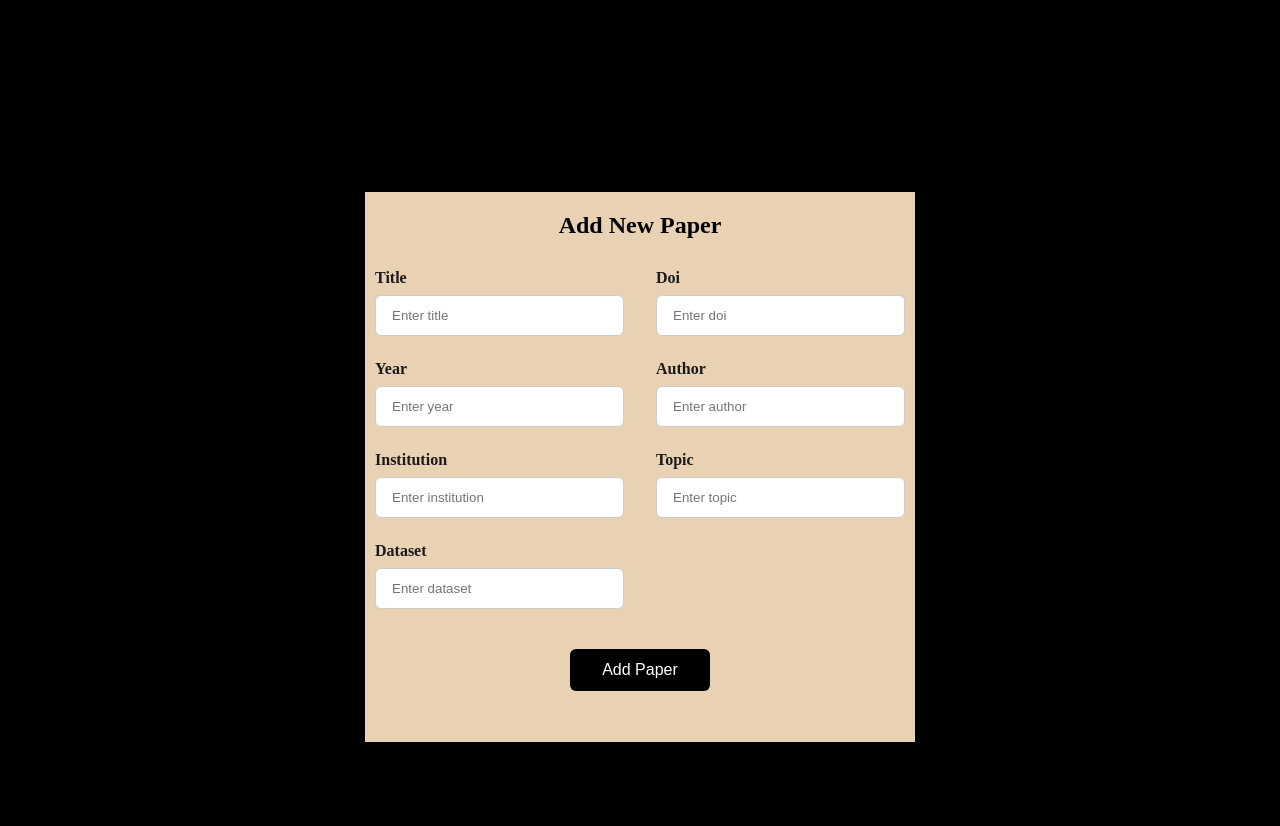
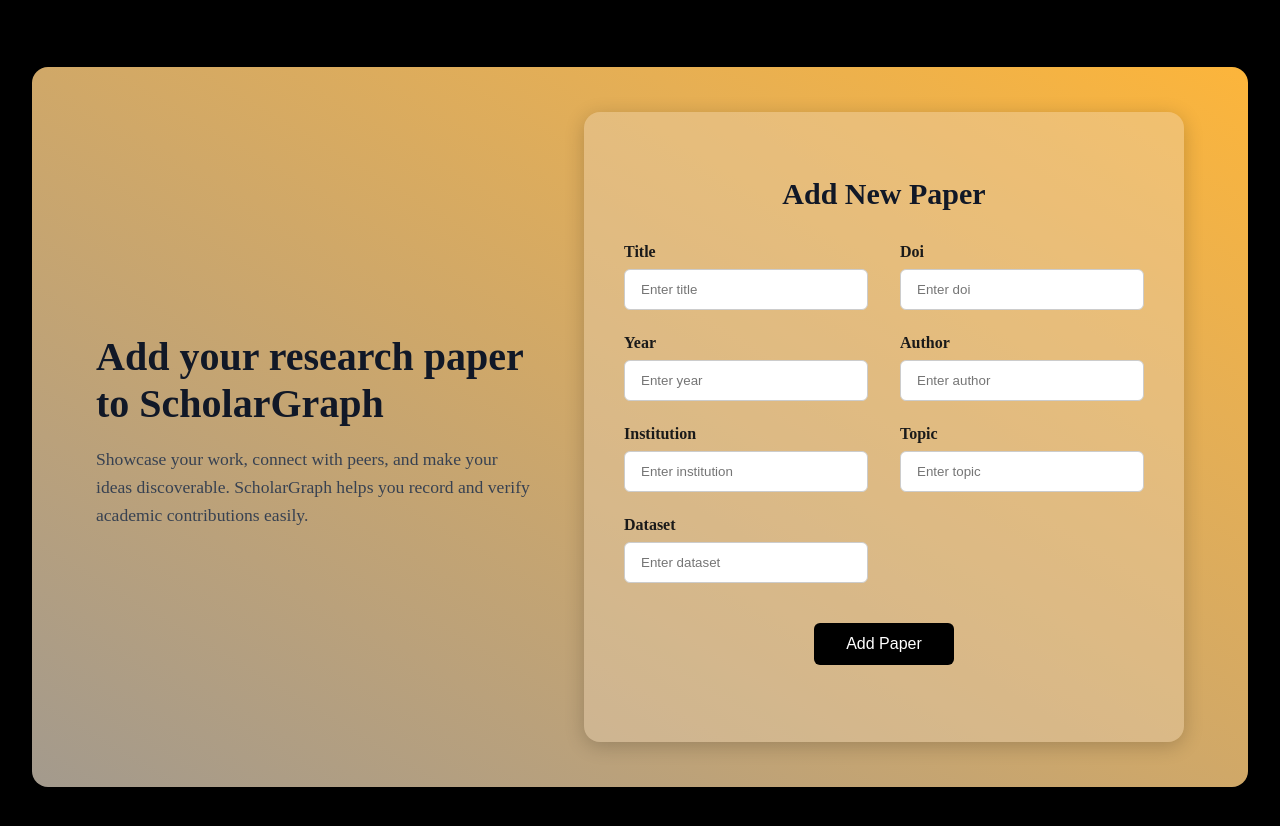
Before and after one commit to tiloschankarki/ScholarGraph, a React (Vite) app in the folder frontend/: page /add in a window 1280 px wide. Shown: the top 826 px of the page. Built offline with nearby package versions, Linux system fonts and the light colour scheme; no server answers.

Commit message:
fix background gradient and box layout

```diff
--- a/frontend/src/components/AddPaperForm.jsx
+++ b/frontend/src/components/AddPaperForm.jsx
@@ -63,20 +63,51 @@
   };
 
  return (
-  <div className="min-h-screen flex items-center justify-center bg-gray-100">
-    <div className="w-full max-w-2xl bg-[rgb(233,210,180)] rounded-2xl shadow-lg p-10 md:p-12 min-h-[550px]"
-    style={{ maxWidth: "550px" }}>
-      <h2 className="text-3xl font-semibold text-center mb-8 text-gray-900">Add New Paper</h2>
+  <div
+    style={{
+      minHeight: "90vh",
+      display: "flex",
+      borderRadius: "16px",
+      alignItems: "center",
+      justifyContent: "space-between",
+      backgroundImage: "linear-gradient(to right top, #a39a8d, #baa17b, #d0a868, #e6af54, #fcb53b)",
+      padding: "0 4rem",
+      gap: "3rem",
+    }}
+  >
+    {/* LEFT SIDE TEXT */}
+    <div style={{ flex: 1 }}>
+      <h1 style={{ fontSize: "2.5rem", fontWeight: "700", color: "#111827", marginBottom: "1rem" }}>
+        Add your research paper to ScholarGraph
+      </h1>
+      <p style={{ fontSize: "1.1rem", color: "#374151", lineHeight: "1.6" }}>
+        Showcase your work, connect with peers, and make your ideas discoverable.
+        ScholarGraph helps you record and verify academic contributions easily.
+      </p>
+    </div>
+
+    {/* RIGHT SIDE TAN CONTAINER */}
+    <div
+      style={{
+        flex: "0 0 520px",
+        backgroundColor: "rgb(233,210,180, 0.4)",
+        borderRadius: "16px",
+        boxShadow: "0 4px 20px rgba(0,0,0,0.2)",
+        padding: "2.5rem",
+        minHeight: "550px",
+      }}
+    >
+      <h2 style={{ fontSize: "1.875rem", fontWeight: "700", textAlign: "center", marginBottom: "2rem", color: "#111827" }}>
+        Add New Paper
+      </h2>
 
       <form onSubmit={handleSubmit}>
         <div
           style={{
-            padding: "10px",
             display: "grid",
             gridTemplateColumns: "1fr 1fr",
             rowGap: "1.5rem",
             columnGap: "2rem",
-            marginBottom: "1.5rem",
           }}
         >
           {Object.keys(formData).map((field) => (
@@ -101,7 +132,6 @@
             </div>
           ))}
 
-          {/* Button now inside the same grid */}
           <div
             style={{
               gridColumn: "1 / span 2",
@@ -127,7 +157,8 @@
           </div>
         </div>
       </form>
-      <div className="mt-8">
+
+      <div style={{ marginTop: "2rem" }}>
         <TxDisplay status={status} message={message} data={paperData} />
       </div>
     </div>
```
